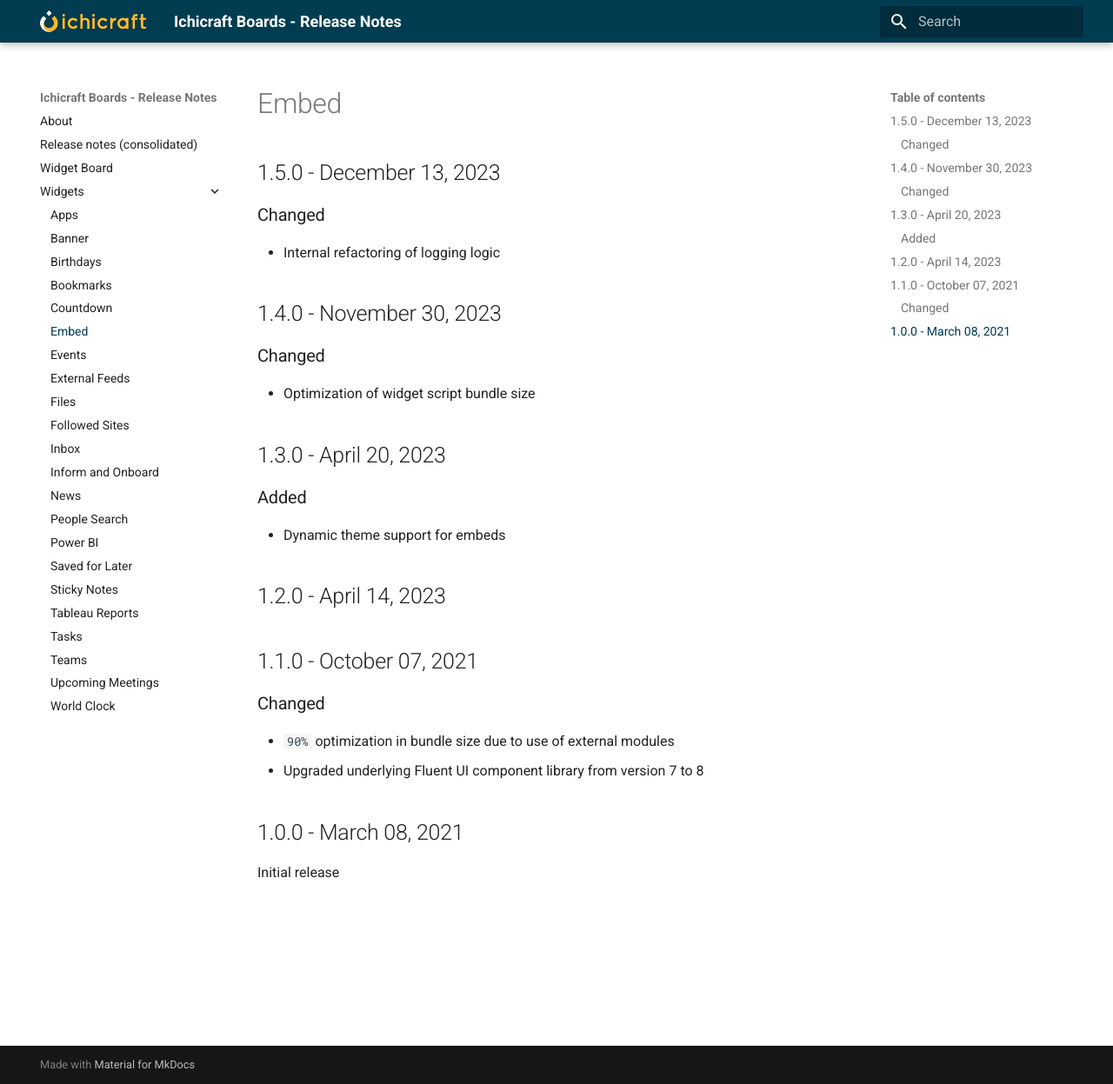
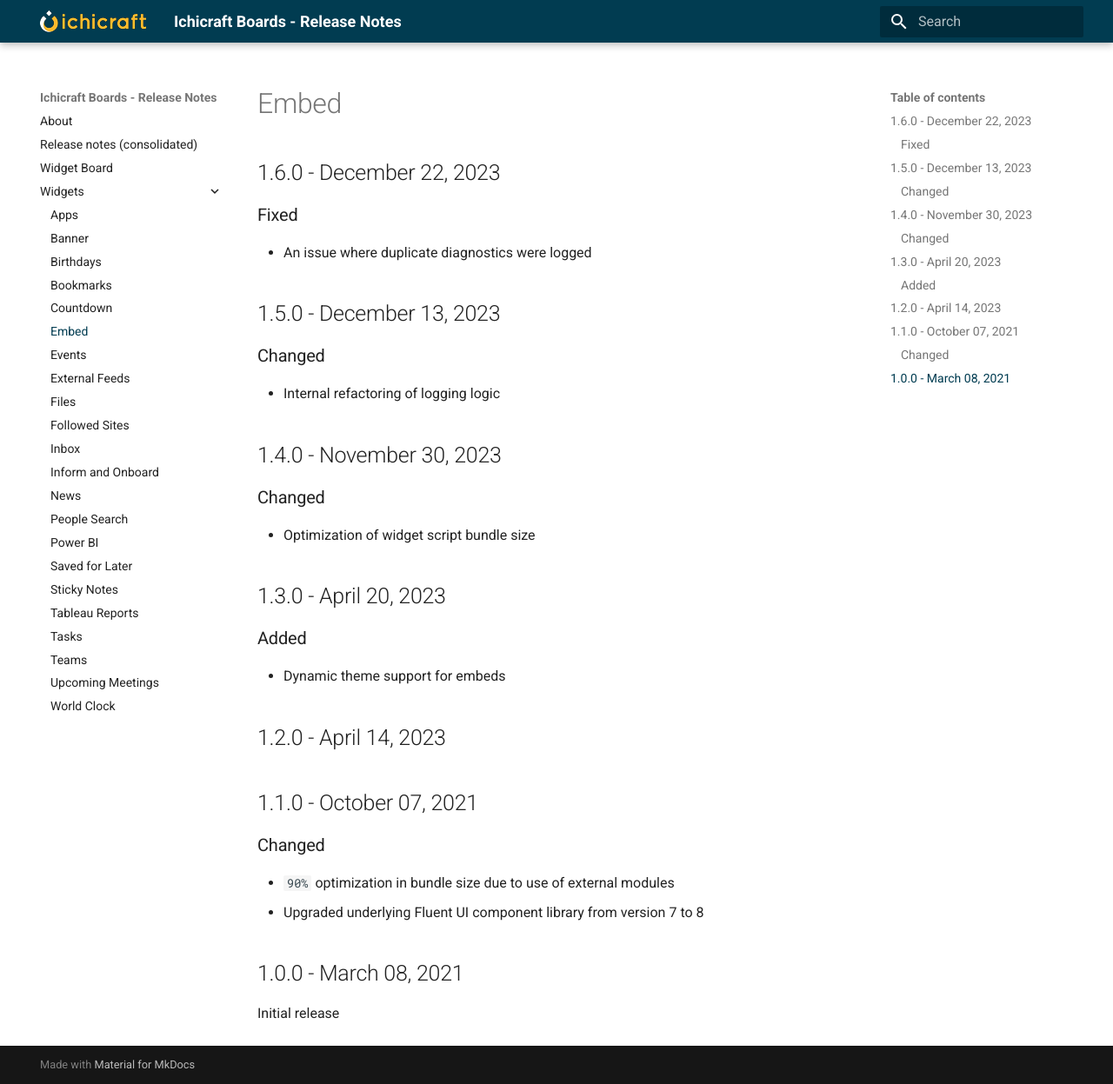
Before and after one commit to ichicraft/widgets-docs, an MkDocs documentation site: the page built from docs/Widgets/Embed.md, in a window 1280 px wide and 1247 px high. Shown: the whole window at 87% size. Built offline with MkDocs 1.6.1 and Material for MkDocs 9.7.7, drawn with Linux system fonts in a browser that asks for light colours.

```diff
--- a/docs/Widgets/Embed.md
+++ b/docs/Widgets/Embed.md
@@ -1,3 +1,8 @@
+## 1.6.0 - December 22, 2023
+
+### Fixed
+- An issue where duplicate diagnostics were logged
+
 ## 1.5.0 - December 13, 2023
 
 ### Changed
```
Also changed, not shown: docs/Release-notes-(consolidated).md (+5 -0 lines).
